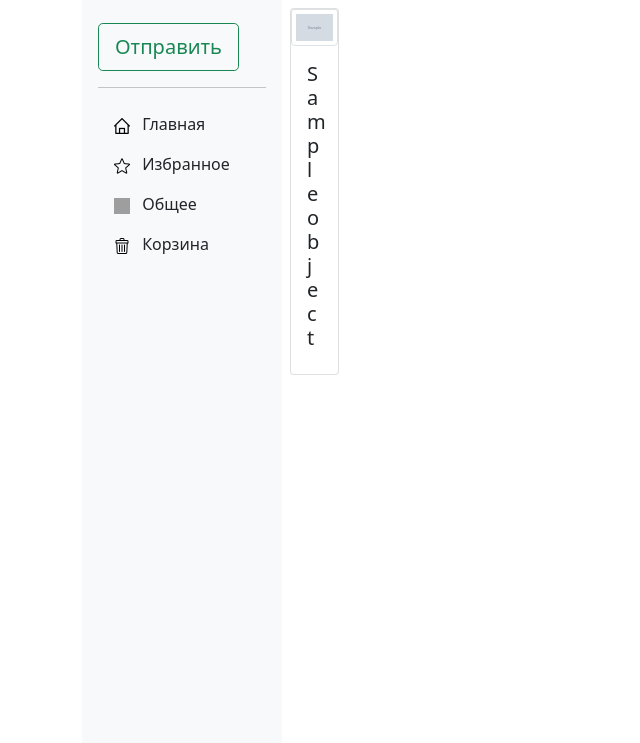
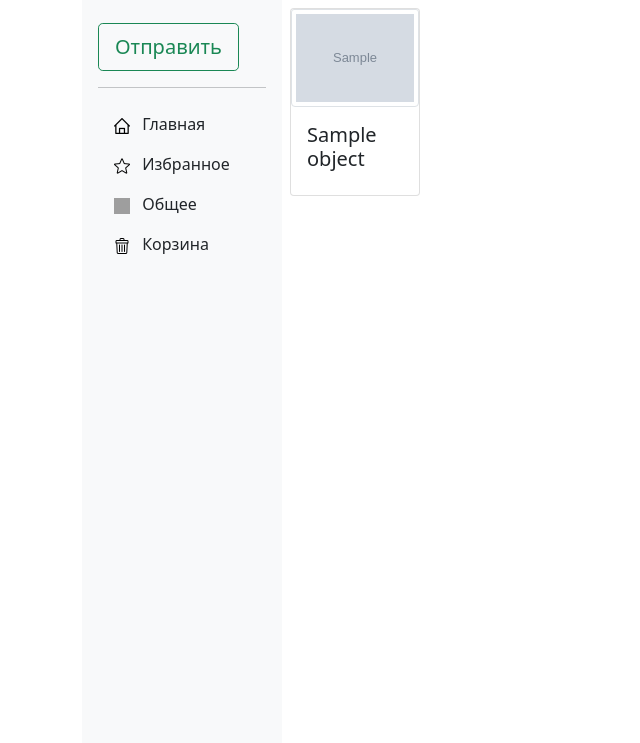
Before and after one commit to S-Zaur/ZaurCloud, a Django app: template Cloud/templates/Cloud/cloud.html in a window 1280 px wide. Shown: the part 57-800 px from the top of the page, without its empty margins (0-640 px from the left). Run offline with Django 4.2, Linux system fonts and the light colour scheme; the template is opened without the code that fills it: most values are stand-ins (such as "Sample title", 1, 10 or a date in 2020); grey boxes marked "Sample" are stand-in pictures; parts of the project's set-up code (start-up, migrations or seed data) failed here and were passed over; some libraries are stand-ins or nearby versions; grey boxes are pictures that could not be loaded.

Commit message:
markup debug

```diff
--- a/Cloud/templates/Cloud/grid.html
+++ b/Cloud/templates/Cloud/grid.html
@@ -1,5 +1,5 @@
 {% load static %}
-<div class="position-relative" id="main-container">
+<div class="position-relative w-100" id="main-container">
     <div id="grid" data-url="{{ url }}" data-name="{{ name }}"
          class="grid row row-cols-1 row-cols-sm-2 row-cols-md-3 row-cols-lg-4 row-cols-xl-6 p-2">
         {% for object in objects %}
```
